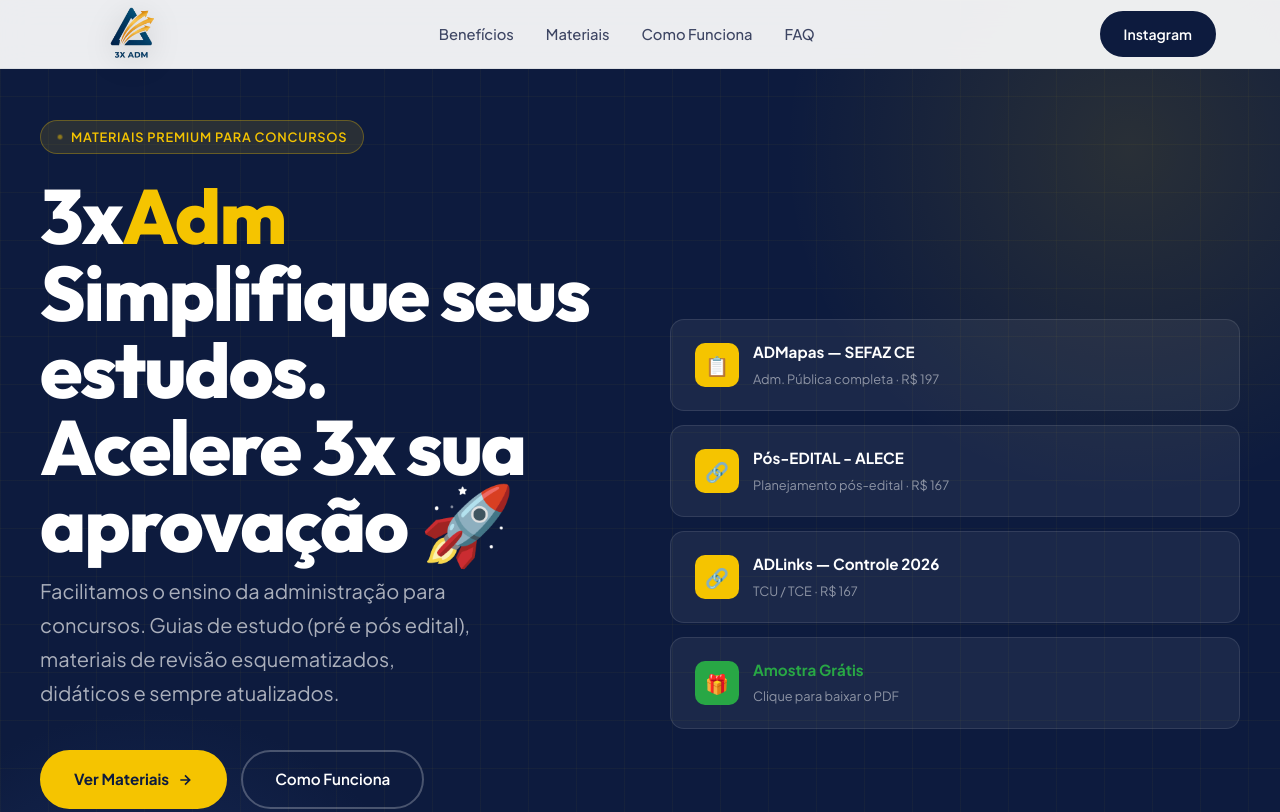
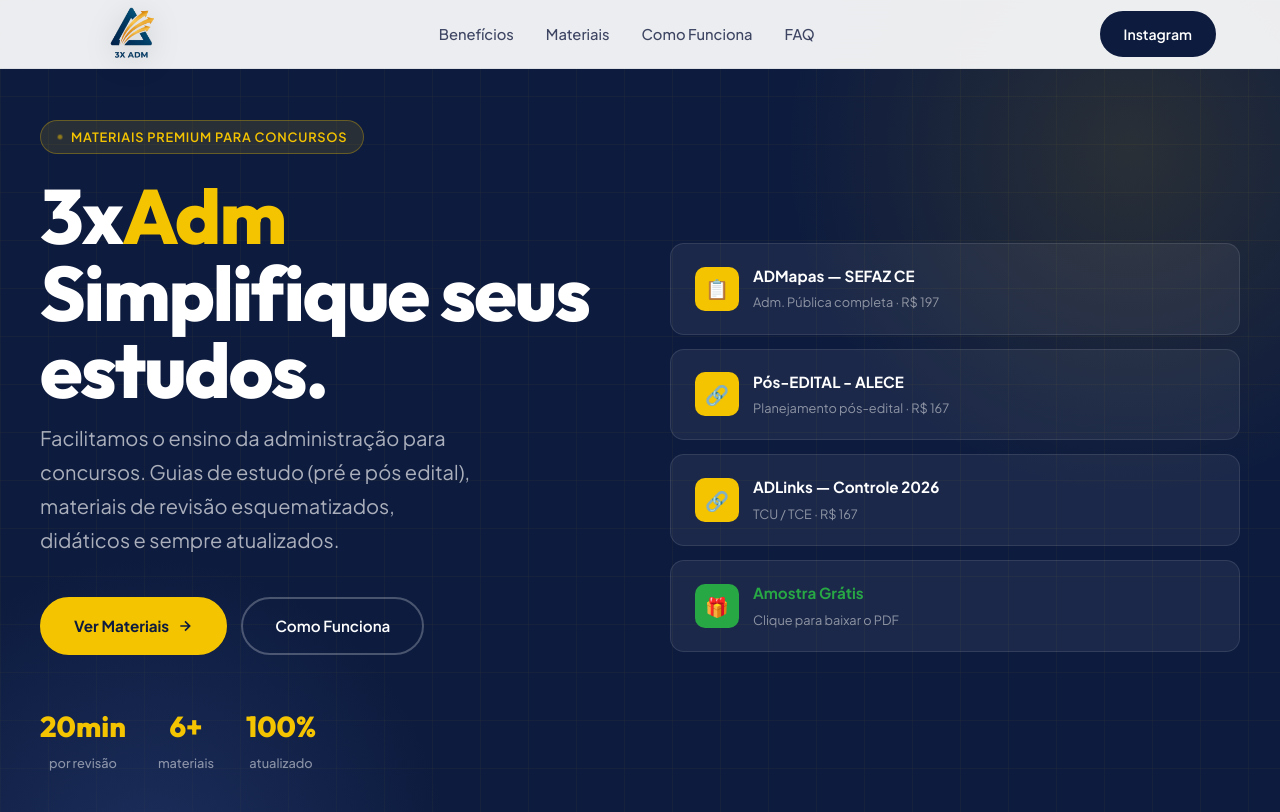
Before and after one commit to tresvezesadm-art/Primeiro-site, a plain HTML site: page index.html in a window 1280 px wide. Shown: the top 812 px of the page. Drawn offline with nearby package versions, Linux system fonts and the light colour scheme; some icons are missing.

Commit message:
Update index.html

```diff
--- a/index.html
+++ b/index.html
@@ -519,7 +519,7 @@
         <span class="hero-badge-dot"></span>
         Materiais premium para concursos
       </div>
-      <h1>3x<span class="yellow">Adm</span><br>Simplifique seus estudos. <br>Acelere 3x sua aprovação 🚀</h1>
+      <h1>3x<span class="yellow">Adm</span><br>Simplifique seus estudos. <br></h1>
       <p class="hero-subtitle">Facilitamos o ensino da administração para concursos. Guias de estudo (pré e pós edital), materiais de revisão esquematizados, didáticos e sempre atualizados.</p>
       <div class="hero-ctas">
         <a href="#catalogo" class="btn-primary">
```
